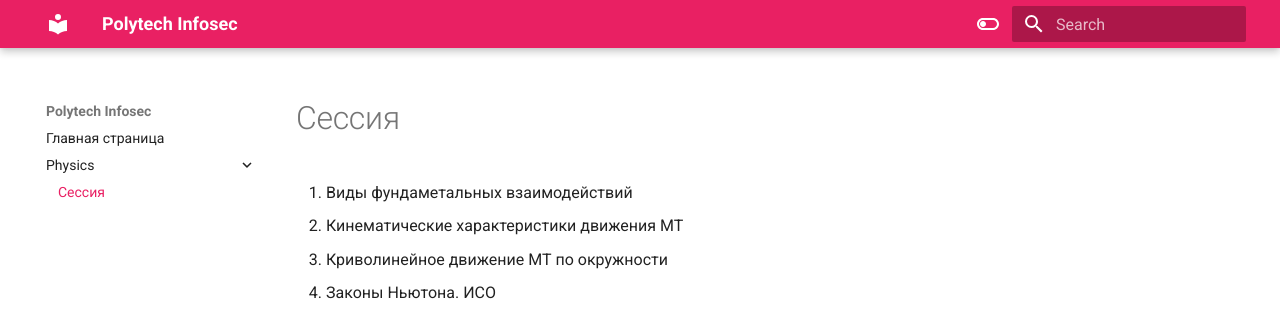
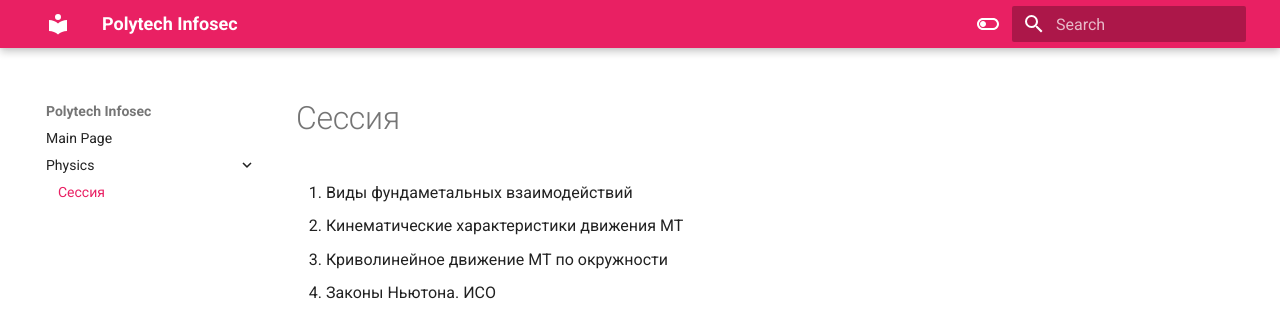
Before and after one commit to polynoobs/polynoobs.github.io, an MkDocs documentation site: the page built from docs/Physics/Сессия.md, in a window 1280 px wide. Shown: the top 318 px of the page. Built offline with MkDocs 1.6.1 and Material for MkDocs 9.7.7, drawn with Linux system fonts in a browser that asks for light colours.

Commit message:
test commit

```diff
--- a/docs/index.md
+++ b/docs/index.md
@@ -1,7 +1,5 @@
-# Главная страница
+# Main Page
 
 ## какой-то текст
 
-<video controls>
-<source src="attachments/gaussian_integral.mp4" type="video/mp4">
-</video>
+![[attachments/gaussian_integral.mp4]]
```
